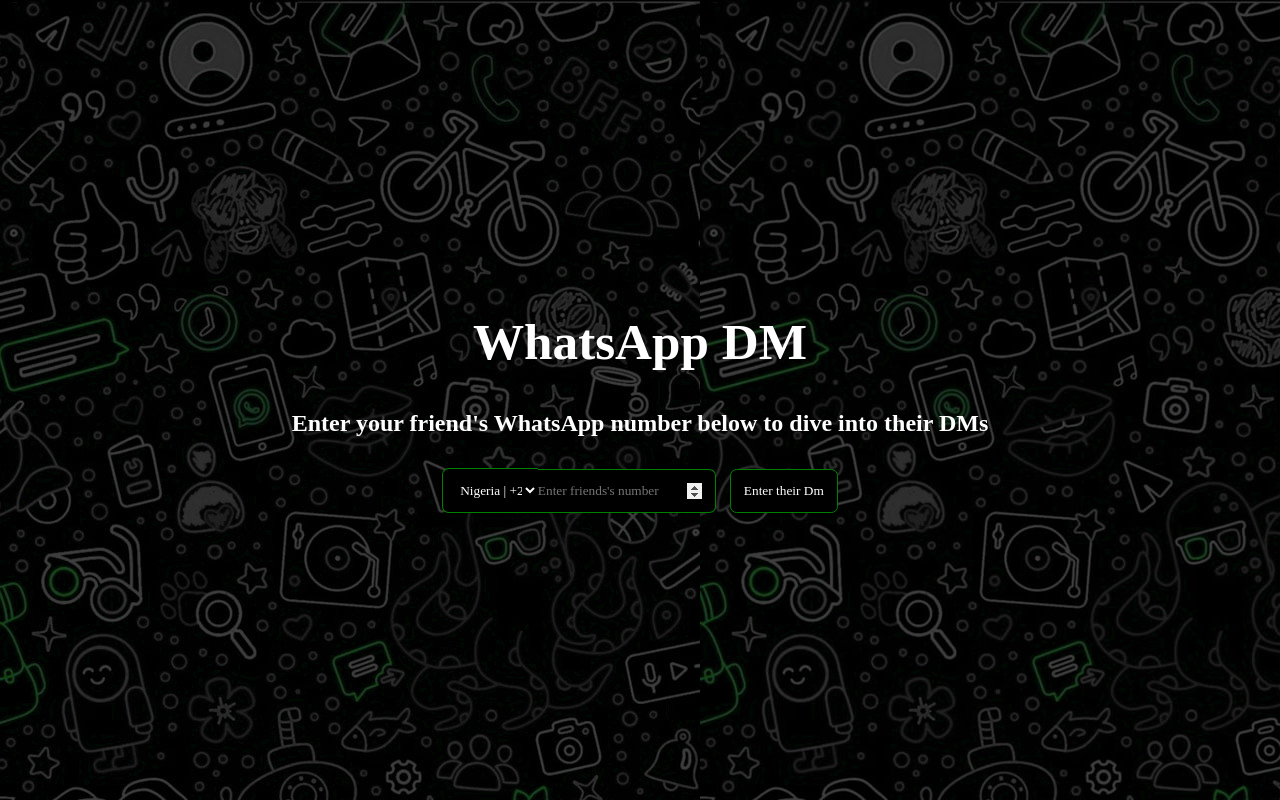
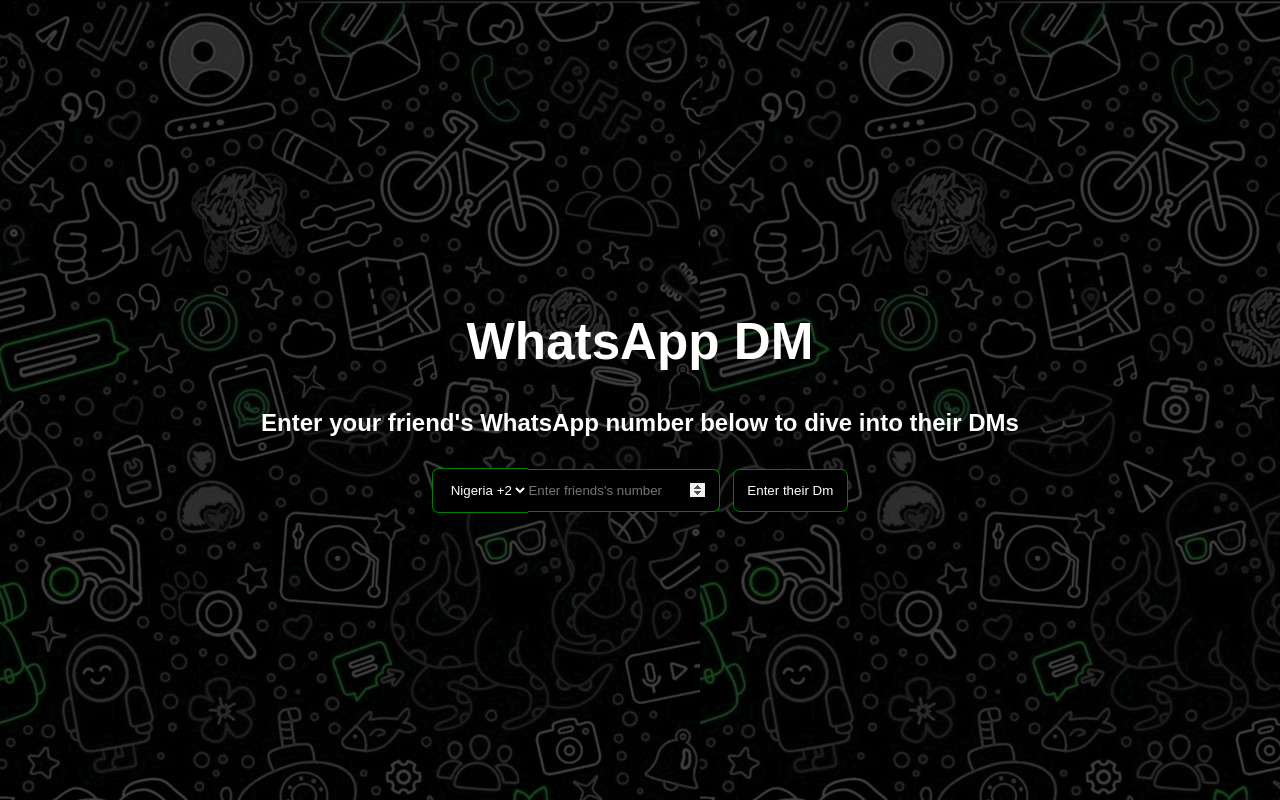
Before and after one commit to pro-me0/wcr, a React (Vite) app: page / in a window 1280 px wide. Built offline with nearby package versions, Linux system fonts and the light colour scheme; a web font is replaced by a local one.

Commit message:
font again?

```diff
--- a/src/App.css
+++ b/src/App.css
@@ -15,7 +15,7 @@ body{
 
 *{
   color: white;
-  font-family: "MyCustomFont";
+  font-family: "MyCustomFont", sans-serif;
 }
 
 input, .countryCode{
--- a/src/App.tsx
+++ b/src/App.tsx
@@ -32,7 +32,7 @@ function App() {
                 aria-placeholder={country.dial_code}
                 value={country.dial_code}
               >
-                {country.name + " | " + country.dial_code}
+                {country.name + " " + country.dial_code}
               </option>
             ) : (
               <option value={country.dial_code} key={country.name}>
```
